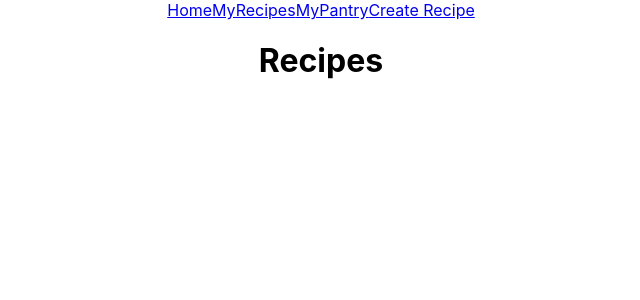
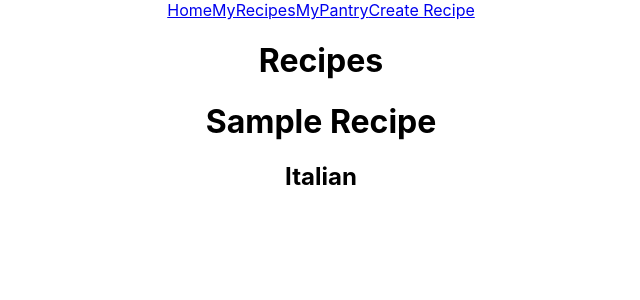
Before and after one commit to Convosable/MyPantry, a React (Create React App) app: page /myrecipes in a window 1280 px wide. Shown: the top 300 px of the page, without its empty margins (319-959 px from the left). Built offline with nearby package versions, Linux system fonts and the light colour scheme; data requests are answered from the project's data file.

Commit message:
creates a RecipeCard component, fetchs recipeData on pageload and renders each card to the myrecipes component

```diff
--- a/db.json
+++ b/db.json
@@ -4,6 +4,7 @@
       "id": 1,
       "name": "Sample Recipe",
       "image": "https://encrypted-tbn0.gstatic.com/images?q=tbn:ANd9GcRNqfjqVRVYG9qSR-Fb5F29Lr3TZYXp8KBgVA&usqp=CAU",
+      "type": "Italian",
       "preptime": "5 minutes",
       "cooktime": "10 minutes ",
       "ingredients": [
@@ -637,6 +638,41 @@
       "name": "Jackfruit",
       "category": "Fruit",
       "id": 127
+    },
+    {
+      "name": "Penne Pasta",
+      "category": "Grain",
+      "id": 128
+    },
+    {
+      "name": "Rotini Pasta",
+      "category": "Grain",
+      "id": 129
+    },
+    {
+      "name": "Spaghetti Pasta",
+      "category": "Grain",
+      "id": 130
+    },
+    {
+      "name": "Angel Hair Pasta",
+      "category": "Grain",
+      "id": 131
+    },
+    {
+      "name": "Lasagna Pasta",
+      "category": "Grain",
+      "id": 132
+    },
+    {
+      "name": "Trix Cereal",
+      "category": "Grain",
+      "id": 133
+    },
+    {
+      "name": "Cinnamon Toast Crunch Cereal",
+      "category": "Grain",
+      "id": 134
     }
   ]
 }
--- a/src/App.js
+++ b/src/App.js
@@ -14,9 +14,11 @@ function App() {
   const [myIngredientsList, setMyIngredientsList] = useState([])
   const [ingredientIsActive, setIngredientIsActive] = useState(false);
 
+  const [recipesList, setRecipesList] = useState([])
+
 
   const ingredientsData = `http://localhost:3000/ingredients`
-  // const recipesData = `http://localhost:3000/recipe`
+  const recipesData = `http://localhost:3000/recipes`
 
   useEffect(() => {
     fetch(ingredientsData)
@@ -29,6 +31,12 @@ function App() {
     })
   },[]);
 
+  useEffect(() => {
+    fetch(recipesData)
+    .then(r=>r.json())
+    .then(recipes => setRecipesList(recipes))
+  },[])
+
 
   function handleIngredientChange(ingredient) {
     if (myIngredientsList.includes(ingredient)){
@@ -37,11 +45,21 @@ function App() {
     } else {
       setMyIngredientsList([...myIngredientsList, ingredient])
     }
+    setIngredientIsActive((ingredientIsActive) => !ingredientIsActive)
   }
 
+  // still need to fix the add/remove button text to only apply to one paticular item as opposed to the entire list of ingr. on handleIngredientChange
+
   function handleAddIngredient(ingredient) {
-    setIngredientsList([...ingredientsList, ingredient])
+    const alreadyExists = ingredientsList.some(i => ingredient.name === i.name)
+    if (alreadyExists) {
+      alert("Ingredient already exists...")
+    } else {
+      setIngredientsList([...ingredientsList, ingredient])
+    }
   }
+
+  // still need to stop the ingriedient from being added to the list on handleAddIngredient (check the POST request)
 
   return (
     <div className="App">
@@ -51,10 +69,10 @@ function App() {
           <Home />
         </Route>
         <Route exact path = "/myrecipes">
-          <MyRecipes />
+          <MyRecipes recipesList = {recipesList}/>
         </Route>
         <Route exact path = "/mypantry">
-          <MyPantry myIngredientsList = {myIngredientsList} handleIngredientChange = {handleIngredientChange} ingredientsList = {ingredientsList} ingredientIsActive = {ingredientIsActive} handleAddIngredient = {handleAddIngredient}/>
+          <MyPantry ingredientIsActive = {ingredientIsActive} myIngredientsList = {myIngredientsList} handleIngredientChange = {handleIngredientChange} ingredientsList = {ingredientsList} ingredientIsActive = {ingredientIsActive} handleAddIngredient = {handleAddIngredient}/>
         </Route>
         <Route exact path = "/createrecipe">
           <CreateRecipe />
--- a/src/MyPantry.js
+++ b/src/MyPantry.js
@@ -36,7 +36,7 @@ function MyPantry({ingredientsList, myIngredientsList, handleIngredientChange, i
         .then(newIngredient => handleAddIngredient(newIngredient))
         setFormData({
             name: "",
-            category: "Fruit"
+            category: formData.category
         });
     }
 
@@ -103,7 +103,7 @@ function MyPantry({ingredientsList, myIngredientsList, handleIngredientChange, i
                         </select>
                     </label>
                     {filterBySearch.map((ingredient) =>
-                    <IngredientCard ingredient = {ingredient} key = {ingredient.name} handleIngredientChange = {handleIngredientChange} ingredientIsActive = {ingredientIsActive}/>
+                    <IngredientCard ingredientIsActive = {ingredientIsActive} ingredient = {ingredient} key = {ingredient.name} handleIngredientChange = {handleIngredientChange}/>
                     )}
             </div>
             <div className = "myingredientcontainer">
@@ -111,7 +111,7 @@ function MyPantry({ingredientsList, myIngredientsList, handleIngredientChange, i
                 <input type="text" placeholder="search for ingredient"></input>
                 <div>
                     {myIngredientsList.map((ingredient) =>
-                    <IngredientCard ingredient = {ingredient} key = {ingredient.name} handleIngredientChange = {handleIngredientChange} ingredientIsActive = {ingredientIsActive}/>
+                    <IngredientCard ingredientIsActive = {ingredientIsActive} ingredient = {ingredient} key = {ingredient.name} handleIngredientChange = {handleIngredientChange}/>
                     )}
                 </div>
             </div>
--- a/src/MyRecipes.js
+++ b/src/MyRecipes.js
@@ -1,10 +1,15 @@
 import React from "react";
+import RecipeCard from "./RecipeCard";
 
-function MyRecipes() {
+function MyRecipes({recipesList}) {
 
+    console.log(recipesList)
     return (
         <div>
             <h1>Recipes</h1>
+            {recipesList.map((recipe) =>
+            <RecipeCard key = {recipe.name} recipe = {recipe} />
+            )}
         </div>
     )
 }
--- /dev/null
+++ b/src/RecipeCard.js
@@ -0,0 +1,14 @@
+import React from "react";
+
+function RecipeCard({recipe}) {
+
+    const {name, type} = recipe;
+    return (
+        <div>
+            <h1>{name}</h1>
+            <h2>{type}</h2>
+        </div>
+    )
+}
+
+export default RecipeCard;
```
